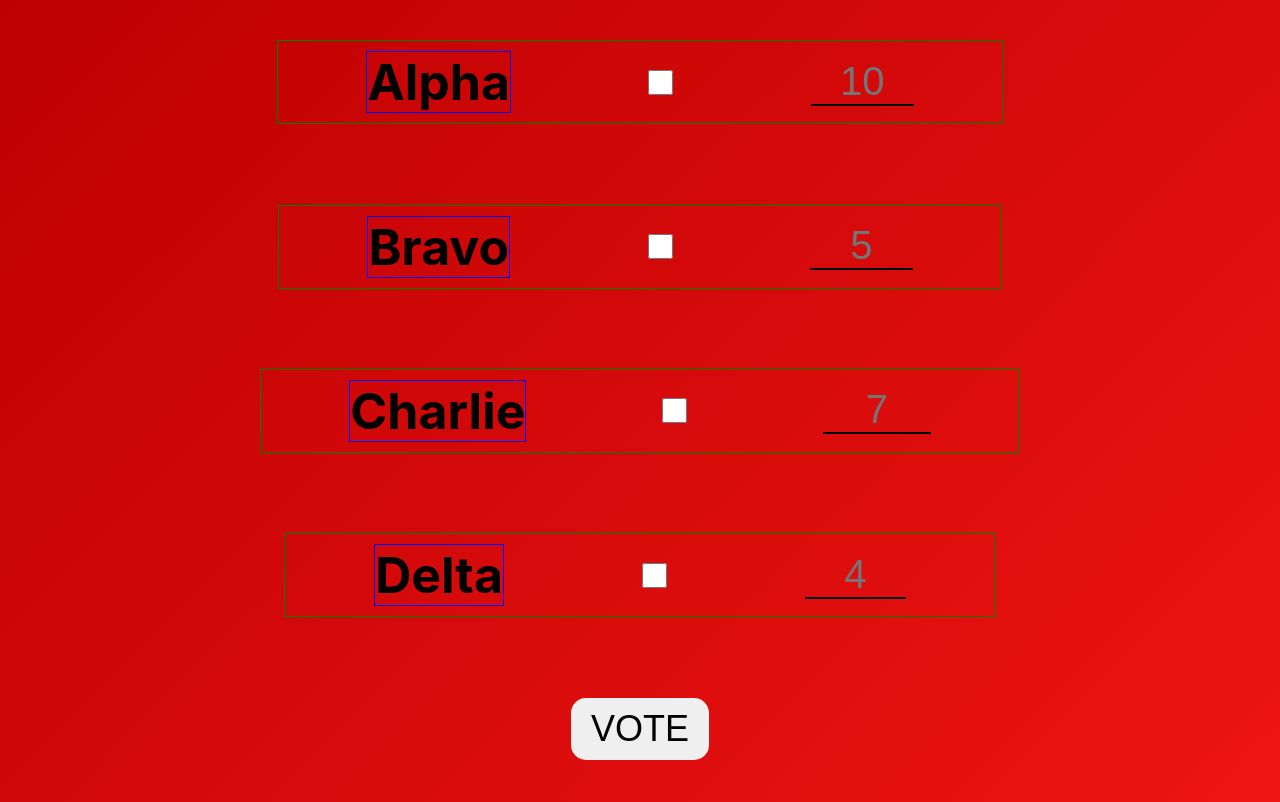
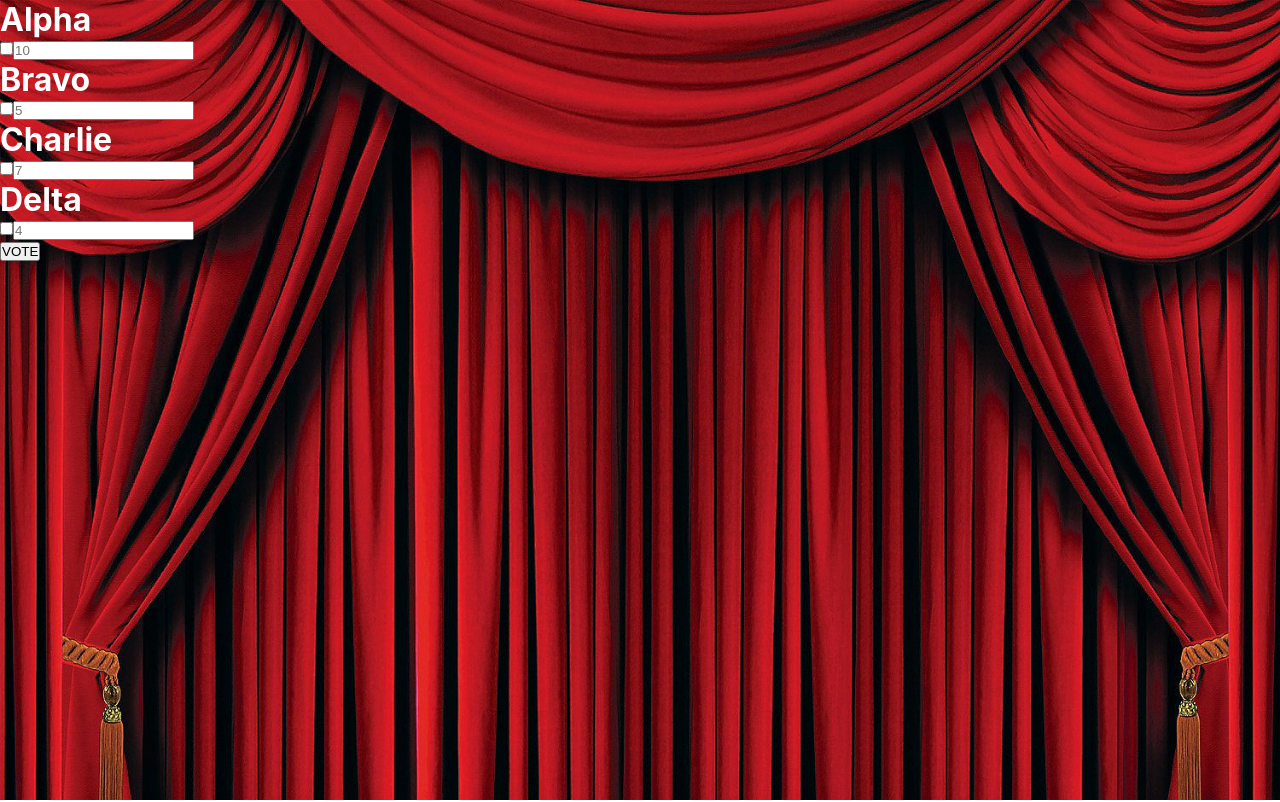
Before and after one commit to TeflonTrout/react-movie-voting-API, a React (Create React App) app: page /voting in a window 1280 px wide. Shown: the top 802 px of the page. Built offline with nearby package versions, Linux system fonts and the light colour scheme.

Commit message:
desktop work

```diff
--- a/package.json
+++ b/package.json
@@ -12,7 +12,8 @@
     "react-chartjs-2": "^2.10.0",
     "react-dom": "^16.13.1",
     "react-router-dom": "^5.2.0",
-    "react-scripts": "3.4.3"
+    "react-scripts": "3.4.3",
+    "sass": "^1.26.10"
   },
   "scripts": {
     "start": "react-scripts start",
--- a/src/Style.css
+++ b/src/Style.css
@@ -11,9 +11,10 @@
 }
 
 .App {
-  background: #be0000;
-  background: linear-gradient(135deg, #be0000 0%, #ff1c1c 100%);
-  height: 200vh;
+  background-image: url("./components/MovieCurtains.jpg");
+  background-size: cover;
+  height: 100vh;
+  color: white;
 }
 
 .add-movie {
@@ -25,7 +26,6 @@
   -webkit-box-direction: normal;
       -ms-flex-direction: column;
           flex-direction: column;
-  height: auto;
 }
 
 .add-movie h1 {
@@ -128,7 +128,7 @@
 .movie-list .submit-btn {
   margin-top: 50px;
   color: white;
-  background: black;
+  background: green;
   outline: none;
   font-size: 36px;
   display: -webkit-box;
@@ -146,85 +146,6 @@
   background: red;
 }
 
-.voting-form {
-  display: -webkit-box;
-  display: -ms-flexbox;
-  display: flex;
-  -webkit-box-orient: vertical;
-  -webkit-box-direction: normal;
-      -ms-flex-direction: column;
-          flex-direction: column;
-  width: 100%;
-  height: 100vh;
-}
-
-.voting-form .voting-item {
-  padding: 10px 20px;
-  display: -webkit-box;
-  display: -ms-flexbox;
-  display: flex;
-  -ms-flex-pack: distribute;
-      justify-content: space-around;
-  border: 1px solid green;
-}
-
-.voting-form .voting-item h1 {
-  font-size: 50px;
-  float: left;
-  justify-self: flex-start;
-  border: 1px solid blue;
-}
-
-.voting-form .voting-item .check-box {
-  border: none;
-  outline: none;
-  width: 25px;
-  height: 25px;
-  float: right;
-  -ms-grid-column-align: right;
-      justify-self: right;
-}
-
-.voting-form .voting-item input {
-  width: 15%;
-  font-size: 40px;
-  text-align: center;
-  outline: none;
-  background: transparent;
-  color: black;
-  border: none;
-  border-bottom: 2px solid black;
-}
-
-.voting-form .voting-item input, .voting-form .voting-item select, .voting-form .voting-item textarea {
-  color: black;
-}
-
-.voting-form .voting-item input:hover {
-  outline: none;
-  border: none;
-}
-
-.voting-form .voting-item input:focus, .voting-form .voting-item textarea:focus {
-  outline: none;
-  border: none;
-}
-
-.voting-form .voting-item input[type=number]::-webkit-inner-spin-button,
-.voting-form .voting-item input[type=number]::-webkit-outer-spin-button {
-  -webkit-appearance: none;
-  margin: 0;
-}
-
-.voting-form .vote-btn {
-  font-size: 36px;
-  padding: 10px 20px;
-  outline: none;
-  border: none;
-  border-radius: 15px;
-  cursor: pointer;
-}
-
 .results-screen {
   display: block;
   border: 1px solid red;
--- a/src/Style.scss
+++ b/src/Style.scss
@@ -9,16 +9,16 @@
 }
 
 .App {
-    background: rgb(190,0,0);
-    background: linear-gradient(135deg, rgba(190,0,0,1) 0%, rgba(255,28,28,1) 100%);
-    height: 200vh;
+    background-image: url('./components/MovieCurtains.jpg');
+    background-size: cover;
+    height: 100vh;
+    color: white;
 }
 
 .add-movie {
     width: 100%;
     display: flex;
     flex-direction: column;
-    height: auto;
     h1{
         font-size: 50px;
     }
@@ -100,7 +100,7 @@
     .submit-btn {
         margin-top: 50px;
         color:white;
-        background: black;
+        background: green;
         outline: none;
         font-size: 36px;
         display: flex;
@@ -115,67 +115,6 @@
     }
 }
 
-.voting-form {
-    display: flex;
-    flex-direction: column;
-    width: 100%;
-    height: 100vh;
-    .voting-item {
-        padding: 10px 20px;
-        display: flex;
-        justify-content: space-around;
-        border: 1px solid green;
-        h1{
-            font-size: 50px;
-            float: left;
-            justify-self: flex-start;
-            border: 1px solid blue;
-        }
-        .check-box {
-            border: none;
-            outline: none;
-            width: 25px;
-            height: 25px;
-            float: right;
-            justify-self: right;
-        }
-        input {
-            width: 15%;
-            font-size: 40px;
-            text-align: center;
-            outline: none;
-            background: transparent;
-            color: black;
-            border: none;
-            border-bottom: 2px solid black;
-        }
-        input, select, textarea {
-            color: black;
-        }
-        input:hover {
-            outline: none;
-            border: none;
-        }
-        input:focus, textarea:focus {
-            outline: none;
-            border: none;
-        }
-        input[type=number]::-webkit-inner-spin-button,
-        input[type=number]::-webkit-outer-spin-button {
-        -webkit-appearance: none;
-        margin: 0;
-        }
-    }
-    .vote-btn {
-        font-size: 36px;
-        padding: 10px 20px;
-        outline: none;
-        border: none;
-        border-radius: 15px;
-        cursor: pointer;
-    }
-}
-
 .results-screen {
     display: block;
     border: 1px solid red;
--- a/src/components/MovieList.js
+++ b/src/components/MovieList.js
@@ -14,10 +14,14 @@ const MovieList = () => {
         console.log(JSON.stringify(movieList));
 
 //Fetch POST to API
-        axios.post('http://192.168.254.87:8080/api', {
-            firstName: 'Test',
-            lastName: 'Testing'
-        });
+        axios.post('http://192.168.254.87:3000/api', {"body": {movieList}}, {
+            mode: 'no-cors',
+            crossdomain: true,
+            headers: {
+                'Access-Control-Allow-Origin': '*',
+                'Access-Control-Allow-Headers': 'Origin, X-Requested-With, Content-Type, Accept'
+            },
+        },);
 
         // fetch('http://192.168.254.87:8080/api', {
         //     method: 'POST',
```
Also changed, not shown: src/dist/Style.css, 2 other files (tests, documents, lock files or other folders).
